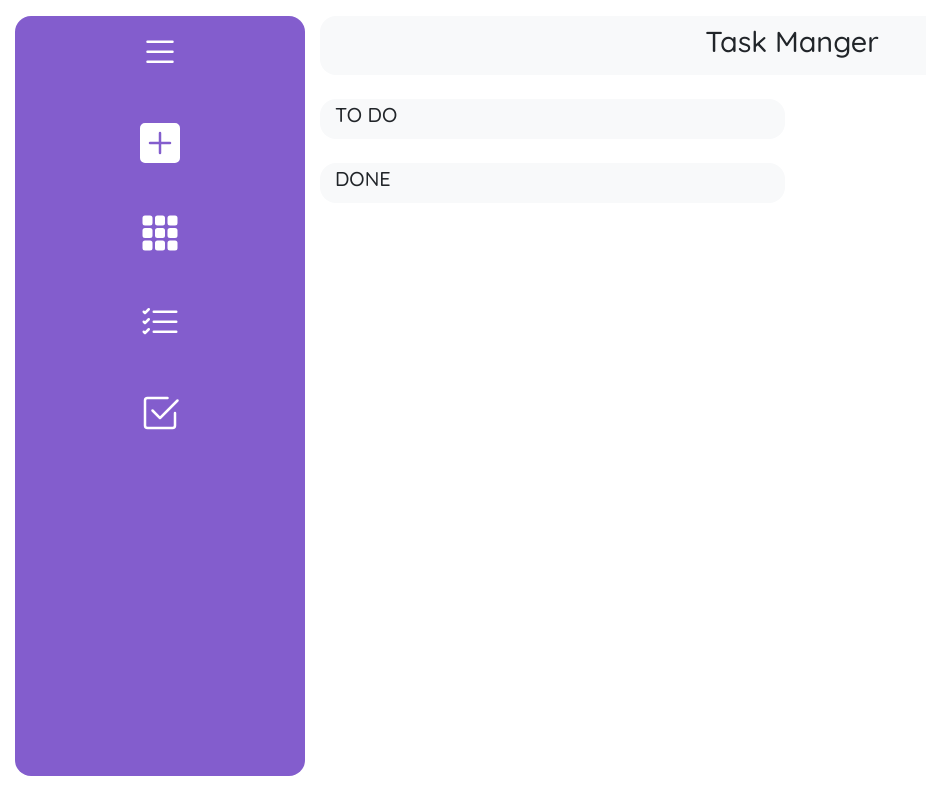
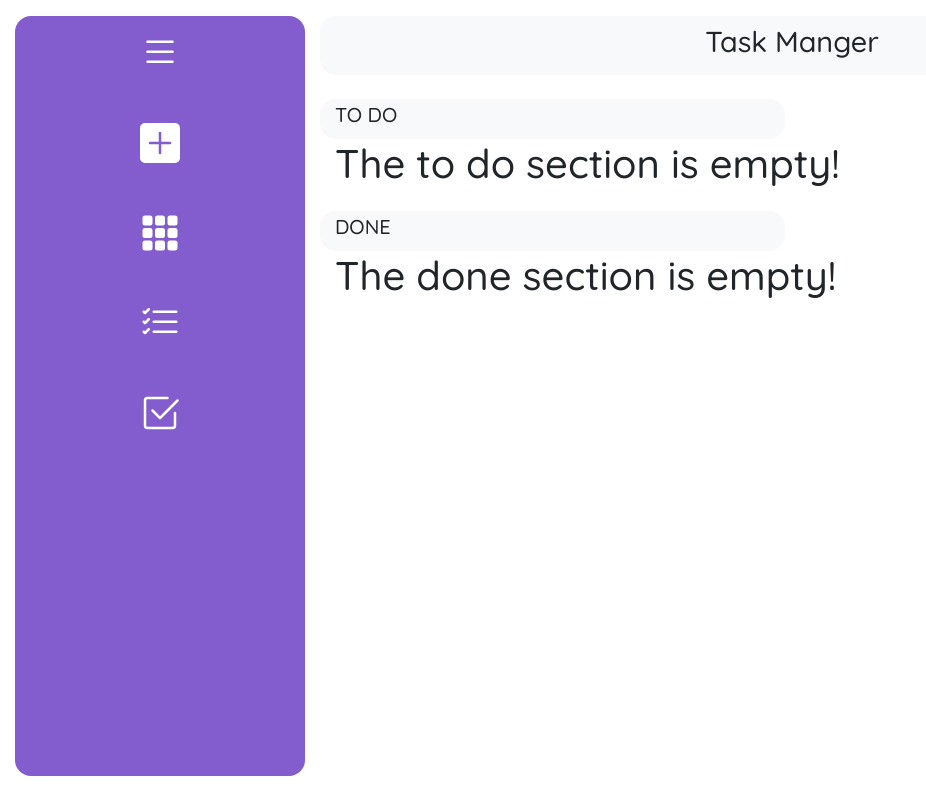
Before and after one commit to KARENLABO/TASK-MANAGER, a React (Create React App) app: page / in a window 1280 px wide. Shown: the whole page, without its empty margins (0-926 px from the left). Built offline with nearby package versions, Linux system fonts and the light colour scheme.

Commit message:
Creating modal form and empty validation, distributing logic since app to components

```diff
--- a/src/App.js
+++ b/src/App.js
@@ -1,35 +1,16 @@
 import React from 'react';
-import NavBar from './Components/NavBar/NavBar'
-import './App.css'
-import { TasksContextProvider } from "./Components/Context/ContextTasks";
-import Menu from '../src/Components/Menu/Menu'
+import { TasksContextProvider } from './Components/Context/ContextTasks'
 import 'bootstrap/dist/css/bootstrap.min.css';
+import PrincipalView from './Components/Views/PrincipalView'
 
 
 function App() {
-
   return (
     <>
       <TasksContextProvider>
-        <div className='container-fluid bg-white RootContainer'>
-          <div className='row  principalrow'>
-            <div className='col-3 mr-0'>
-              <Menu />
-            </div>
-            <div className='col-9 ml-0'>
-              <div className='row'>
-                <NavBar />
-              </div>
-              <div className='row col-6 bg-light py-1 mt-4 mr-2 titleTask' >
-                <h1 className='lead'> TO DO</h1>
-              </div>
-              <div className='row col-6 bg-light py-1 mt-4 mr-2 titleTask'>
-                <h1 className='lead'> DONE</h1>
-              </div>
-            </div>
-          </div>
-        </div>
+        <PrincipalView />
       </TasksContextProvider>
+
     </>
   );
 }
--- /dev/null
+++ b/src/Components/ContainerTasks/Done/Done.jsx
@@ -0,0 +1,32 @@
+import React from 'react';
+import 'bootstrap/dist/css/bootstrap.min.css';
+import { getAllMatchesTasks } from '../../Menu/LocalStorageCRUD'
+import { STATUS_DONE } from '../../../constants'
+
+function DoneList() {
+
+  const doneTasks = getAllMatchesTasks({ status: STATUS_DONE })
+
+  return (
+    <>
+      <div className='row col-6 bg-light py-1 mt-4 mr-2 titleTask' >
+        <h1 className='lead'> DONE</h1>
+      </div>
+
+      {
+        doneTasks.length > 0 && doneTasks.map(task => (
+          <div className='ContainerEveryCard' key={task.title}>
+            <h1>{task.description}</h1>
+          </div>
+        ))
+      }
+      {
+        doneTasks.length === 0 && (<div><h1>The done section is empty!</h1></div>)
+      }
+
+
+    </>
+  );
+}
+
+export default DoneList;
--- /dev/null
+++ b/src/Components/ContainerTasks/ToDo/ToDo.jsx
@@ -0,0 +1,31 @@
+import React from 'react';
+import 'bootstrap/dist/css/bootstrap.min.css';
+import { getAllMatchesTasks } from '../../Menu/LocalStorageCRUD'
+import { STATUS_TO_DO } from '../../../constants'
+
+function ToDoList() {
+
+  const toDoTasks = getAllMatchesTasks({ status: STATUS_TO_DO })
+
+  return (
+    <>
+
+      <div className='row col-6 bg-light py-1 mt-4 mr-2 titleTask' >
+        <h1 className='lead'> TO DO</h1>
+      </div>
+
+      {
+        toDoTasks.length > 0 && toDoTasks.map(task => (
+          <div className='ContainerEveryCard' key={task.title}>
+            <h1>{task.description}</h1>
+          </div>
+        ))
+      }
+      {
+        toDoTasks.length === 0 && (<div><h1>The to do section is empty!</h1></div>)
+      }
+    </>
+  );
+}
+
+export default ToDoList;
--- a/src/Components/Menu/LocalStorageCRUD.js
+++ b/src/Components/Menu/LocalStorageCRUD.js
@@ -23,17 +23,18 @@ export const getTasks = () => {
     for (let task of allTasksString) {
       taskArray.push(JSON.parse(task));
     }
+    taskArray.sort((a, b) => {
+      const firstTitle = a.title.toLowerCase();
+      const secondTitle = b.title.toLowerCase();
+      return (firstTitle < secondTitle) ? -1 : (firstTitle > secondTitle) ? 1 : 0;
+    });
   }
-  taskArray.sort((a,b) => {
-    const firstTitle = a.title.toLowerCase();
-    const secondTitle = b.title.toLowerCase();
-    return (firstTitle < secondTitle) ? -1 : (firstTitle > secondTitle) ? 1 : 0;
-  });
   return taskArray;
 }
 
 export const getAllMatchesTasks = (query) => {
   const tasks = getTasks();
+
   const allMatches = tasks.filter((task) => {
     const keys = Object.keys(query);
     // ['title', 'status']
@@ -42,7 +43,7 @@ export const getAllMatchesTasks = (query) => {
     // 'status' => task.status === query.status
     return isMatch;
   });
-  allMatches.sort((a,b) => {
+  allMatches.sort((a, b) => {
     const firstTitle = a.title.toLowerCase();
     const secondTitle = b.title.toLowerCase();
     return (firstTitle < secondTitle) ? -1 : (firstTitle > secondTitle) ? 1 : 0;
@@ -58,12 +59,12 @@ export const getOneMatchTask = (query) => {
 export const update = (query, update) => {
   const tasks = getTasks();
   const taskIndex = tasks.findIndex((task) => Object.keys(query).every((key) => task[key] === query[key]));
-  if(!taskIndex) {
+  if (!taskIndex) {
     return false;
   }
   let task = tasks[taskIndex];
-  for(let key of Object.keys(update)) {
-    if(!task[key]) {
+  for (let key of Object.keys(update)) {
+    if (!task[key]) {
       return false;
     }
     task[key] = update[key]
@@ -71,7 +72,7 @@ export const update = (query, update) => {
   }
   tasks[taskIndex] = task;
   let newTaskArray = []
-  for(let taskItem of tasks) {
+  for (let taskItem of tasks) {
     newTaskArray.push(JSON.stringify(taskItem));
   }
   localStorage.setItem(LOCAL_STORAGE_KEY, newTaskArray.toString());
@@ -85,13 +86,13 @@ export const deleteAllTasks = () => {
 export const deleteTask = (query) => {
   const tasks = getTasks();
   const taskIndex = tasks.findIndex((task) => Object.keys(query).every((key) => task[key] === query[key]));
-  if(!taskIndex) {
+  if (!taskIndex) {
     console.log('is not possible delete an unexisting item!')
     return false;
   }
   tasks.splice(taskIndex, 1);
   let newTaskArray = []
-  for(let taskItem of tasks) {
+  for (let taskItem of tasks) {
     newTaskArray.push(JSON.stringify(taskItem));
   }
   localStorage.setItem(LOCAL_STORAGE_KEY, newTaskArray.toString());
--- a/src/Components/Menu/Modal/ModalNewTask.jsx
+++ b/src/Components/Menu/Modal/ModalNewTask.jsx
@@ -1,4 +1,4 @@
-import React, { useContext } from 'react';
+import React, { useContext, useState } from 'react';
 import './ModalNewTask.css'
 import { TasksContext } from '../../Context/ContextTasks'
 import 'bootstrap/dist/css/bootstrap.min.css';
@@ -8,8 +8,28 @@ import { Button, Modal } from 'react-bootstrap';
 function ModalNewTask() {
   // we import the statates that we are going to use from context
   const { show, setShow } = useContext(TasksContext);
+  let infoTemplate = { title: '', description: '', storyPoints: '', status: "" };
+  const [infoModal, setInfoModal] = useState(infoTemplate)
+
+  // const saveModalInfo = {
+  //   title: '',
+  //   description: '',
+  //   storyPoints: '',
+  //   status: false,
+  // }
 
   const handleClose = () => setShow(false);
+
+
+  const updateElement = (element) => {
+    console.log(element)
+    for (let key of Object.keys(element)) {
+      infoTemplate[key] = element[key];
+    }
+    setInfoModal(infoTemplate);
+  }
+
+  console.log(infoModal);
 
   return (
     <>
@@ -20,26 +40,29 @@ function ModalNewTask() {
         keyboard={false}
       >
         <Modal.Header closeButton>
-          <Modal.Title className='text-center'>Add New Note </Modal.Title>
+          <Modal.Title >
+            <p classname='display-4 text-dark text-center'> Add New Note </p>
+          </Modal.Title>
         </Modal.Header>
+
         <Modal.Body>
-          <form>
-            <div class="form-group row">
-              <label for="inputEmail3" class="col-sm-2 col-form-label">Title</label>
-              <div class="col-sm-10">
-                <input type="text" class="form-control" id="inputEmail3" />
+          <form >
+            <div className="form-group row">
+              <label htmlFor="inputEmail3" className="col-sm-2 col-form-label">Title</label>
+              <div className="col-sm-10">
+                <input value={infoModal.title} onChange={((e) => updateElement({ title: e.target.value }))} type="text" className="form-control" id="inputEmail3" />
               </div>
             </div>
-            <div class="form-group row">
-              <label for="inputPassword3" class="col-sm-2 col-form-label">Description</label>
-              <div class="col-sm-10">
-                <textarea type="text" class="form-control" id="inputPassword3" />
+            <div className="form-group row">
+              <label htmlFor="inputPassword3" className="col-sm-2 col-form-label">Description</label>
+              <div className="col-sm-10">
+                <textarea value={infoModal.description} onChange={((e) => updateElement({ description: e.target.value }))} type="text" className="form-control" id="inputPassword3" />
               </div>
             </div>
 
-            <div class="form-group">
-              <label for="exampleFormControlSelect1">Story Points</label>
-              <select class="form-control" id="exampleFormControlSelect1">
+            <div className="form-group">
+              <label htmlFor="exampleFormControlSelect1">Story Points</label>
+              <select className="form-control" id="exampleFormControlSelect1">
                 <option>1</option>
                 <option>2</option>
                 <option>3</option>
@@ -49,20 +72,21 @@ function ModalNewTask() {
             </div>
 
 
-            <div class="form-group row">
-              <div class="col-sm-10">
-                <div class="form-check">
-                  <input class="form-check-input" type="checkbox" id="gridCheck1" />
-                  <label class="form-check-label" for="gridCheck1">Mark as Done </label>
+            <div className="form-group row">
+              <div className="col-sm-10">
+                <div className="form-check">
+                  <input className="form-check-input" type="checkbox" id="gridCheck1" />
+                  <label className="form-check-label" htmlFor="gridCheck1">Mark as Done </label>
                 </div>
               </div>
             </div>
+            <Button type='submit' variant="success">Save</Button>
           </form>
         </Modal.Body>
 
-        <Modal.Footer>
-          <Button variant="success">Save</Button>
-        </Modal.Footer>
+
+
+
       </Modal>
     </>
   )
--- /dev/null
+++ b/src/Components/Views/PrincipalView.css
@@ -0,0 +1,14 @@
+.RootContainer{
+    height: 100vh;
+    width: 100%;
+    font-family: 'Quicksand', sans-serif;
+  }
+
+
+  .principalrow{
+    height: 95%;
+  }
+
+  .titleTask{
+    border-radius: 1rem;
+  }
--- /dev/null
+++ b/src/Components/Views/PrincipalView.jsx
@@ -0,0 +1,31 @@
+import React from 'react';
+import NavBar from '../NavBar/NavBar'
+import Menu from '../Menu/Menu'
+import './PrincipalView.css'
+import ToDoList from '../ContainerTasks/ToDo/ToDo'
+import DoneList from '../ContainerTasks/Done/Done'
+import 'bootstrap/dist/css/bootstrap.min.css';
+
+
+function PrincipalView() {
+  return (
+    <>
+      <div className='container-fluid bg-white RootContainer'>
+        <div className='row  principalrow'>
+          <div className='col-3 mr-0'>
+            <Menu />
+          </div>
+          <div className='col-9 ml-0'>
+            <div className='row'>
+              <NavBar />
+            </div>
+            <ToDoList />
+            <DoneList />
+          </div>
+        </div>
+      </div>
+    </>
+  );
+}
+
+export default PrincipalView;
--- a/src/constants.js
+++ b/src/constants.js
@@ -1,4 +1,4 @@
-export const STATUS_IN_PROGRESS = 'IN PROGRESS'
+export const STATUS_TO_DO = 'TO DO'
 export const STATUS_DONE = 'DONE';
 export const PRIORITY_LOW = 'LOW';
 export const PRIORITY_MEDIUM = 'MEDIUM';
```
Also changed, not shown: src/Components/ContainerTasks/ContainerDonetask/ContainerDonetask.jsx (deleted), src/Components/ContainerTasks/ContainerTodoTask/ContainerTodoTask.jsx (deleted).
